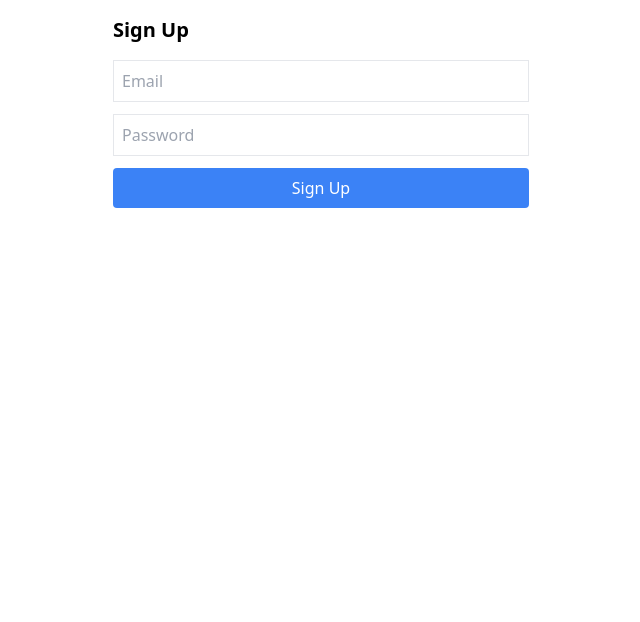
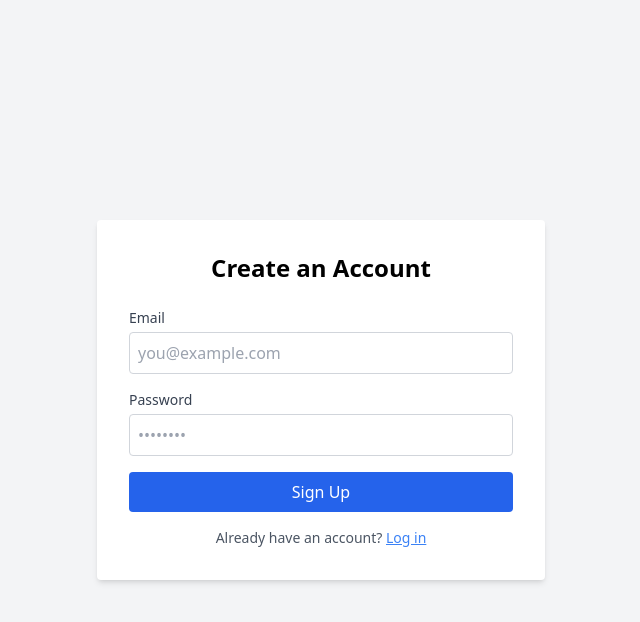
Before and after one commit to devikasu/Issue-tracker, a Next.js app: page /signup in a window 1280 px wide. Shown: the top 622 px of the page, without its empty margins (319-959 px from the left). Built offline with nearby package versions, Linux system fonts and the light colour scheme.

Commit message:
modification

```diff
--- a/pages/index.tsx
+++ b/pages/index.tsx
@@ -7,51 +7,76 @@ export default function LoginPage() {
   const [password, setPassword] = useState('');
   const [isSignUp, setIsSignUp] = useState(false);
   const [error, setError] = useState('');
+  const [loading, setLoading] = useState(false);
+
   const router = useRouter();
 
   const handleAuth = async () => {
     setError('');
+    setLoading(true);
+
     const { error } = isSignUp
       ? await supabase.auth.signUp({ email, password })
       : await supabase.auth.signInWithPassword({ email, password });
 
+    setLoading(false);
+
     if (error) {
       setError(error.message);
     } else {
-      router.push('/dashboard'); // ✅ Go to dashboard after login
+      router.push('/dashboard');
     }
   };
 
   return (
     <div className="min-h-screen flex items-center justify-center bg-gray-100">
       <div className="bg-white p-8 rounded shadow-md w-full max-w-md">
-        <h1 className="text-2xl font-bold mb-4">{isSignUp ? 'Sign Up' : 'Login'}</h1>
-        {error && <p className="text-red-500 mb-2">{error}</p>}
+        <h1 className="text-2xl font-bold mb-6 text-center">
+          {isSignUp ? 'Create an Account' : 'Login to Your Account'}
+        </h1>
+
+        {error && (
+          <div className="bg-red-100 border border-red-400 text-red-700 px-4 py-2 rounded mb-4">
+            {error}
+          </div>
+        )}
+
+        <label className="block mb-2 font-medium">Email</label>
         <input
           type="email"
-          placeholder="Email"
+          placeholder="you@example.com"
           className="w-full p-2 border border-gray-300 rounded mb-4"
           value={email}
           onChange={(e) => setEmail(e.target.value)}
         />
+
+        <label className="block mb-2 font-medium">Password</label>
         <input
           type="password"
-          placeholder="Password"
-          className="w-full p-2 border border-gray-300 rounded mb-4"
+          placeholder="••••••••"
+          className="w-full p-2 border border-gray-300 rounded mb-6"
           value={password}
           onChange={(e) => setPassword(e.target.value)}
         />
+
         <button
-          className="w-full bg-blue-500 text-white p-2 rounded"
+          className={`w-full p-2 rounded text-white ${
+            loading ? 'bg-blue-300' : 'bg-blue-600 hover:bg-blue-700'
+          }`}
           onClick={handleAuth}
+          disabled={loading}
         >
-          {isSignUp ? 'Sign Up' : 'Login'}
+          {loading ? 'Please wait...' : isSignUp ? 'Sign Up' : 'Login'}
         </button>
-        <p className="mt-4 text-center">
+
+        <p className="mt-6 text-center text-sm text-gray-600">
           {isSignUp ? 'Already have an account?' : "Don't have an account?"}{' '}
           <button
-            className="text-blue-500 underline"
-            onClick={() => setIsSignUp(!isSignUp)}
+            className="text-blue-500 underline font-medium"
+            onClick={() => {
+              setIsSignUp(!isSignUp);
+              setError('');
+            }}
           >
             {isSignUp ? 'Login' : 'Sign Up'}
           </button>
--- a/pages/signup.tsx
+++ b/pages/signup.tsx
@@ -1,56 +1,97 @@
-// pages/signup.tsx
 import { useState } from 'react';
+import { useRouter } from 'next/router';
 import { supabase } from '../lib/supabase';
-import { useRouter } from 'next/router';
 
 export default function Signup() {
   const router = useRouter();
   const [email, setEmail] = useState('');
   const [password, setPassword] = useState('');
   const [error, setError] = useState('');
+  const [loading, setLoading] = useState(false);
 
   const handleSignup = async (e: React.FormEvent) => {
     e.preventDefault();
+    setLoading(true);
+    setError('');
 
     const { error } = await supabase.auth.signUp({
       email,
       password,
       options: {
-        emailRedirectTo: 'http://localhost:3000/login', // 👈 Add this line
+        emailRedirectTo: 'http://localhost:3000/login',
       },
     });
+
+    setLoading(false);
 
     if (error) {
       setError(error.message);
     } else {
-      alert('Check your email for confirmation');
+      alert('Check your email to confirm your signup.');
       router.push('/login');
     }
   };
 
   return (
-    <div className="p-4 max-w-md mx-auto">
-      <h1 className="text-xl font-bold mb-4">Sign Up</h1>
-      <form onSubmit={handleSignup} className="flex flex-col gap-3">
+    <div className="min-h-screen flex items-center justify-center bg-gray-100 px-4">
+      <div className="bg-white p-8 rounded shadow-md w-full max-w-md">
+        <h1 className="text-2xl font-bold mb-6 text-center">Create an Account</h1>
+
+        {error && (
+          <div className="bg-red-100 border border-red-400 text-red-700 px-4 py-2 rounded mb-4">
+            {error}
+          </div>
+        )}
+
+        <form onSubmit={handleSignup} className="space-y-4">
+          <div>
+            <label htmlFor="email" className="block text-sm font-medium text-gray-700 mb-1">
+              Email
+            </label>
             <input
+              id="email"
               type="email"
-          placeholder="Email"
+              required
+              className="w-full p-2 border border-gray-300 rounded"
+              placeholder="you@example.com"
               value={email}
-          onChange={e => setEmail(e.target.value)}
+              onChange={(e) => setEmail(e.target.value)}
+            />
+          </div>
+
+          <div>
+            <label htmlFor="password" className="block text-sm font-medium text-gray-700 mb-1">
+              Password
+            </label>
+            <input
+              id="password"
+              type="password"
               required
-          className="border p-2"
+              className="w-full p-2 border border-gray-300 rounded"
+              placeholder="••••••••"
+              value={password}
+              onChange={(e) => setPassword(e.target.value)}
             />
-        <input
-          type="password"
-          placeholder="Password"
-          value={password}
-          onChange={e => setPassword(e.target.value)}
-          required
-          className="border p-2"
-        />
-        <button type="submit" className="bg-blue-500 text-white p-2 rounded">Sign Up</button>
-        {error && <p className="text-red-500">{error}</p>}
+          </div>
+
+          <button
+            type="submit"
+            disabled={loading}
+            className={`w-full p-2 text-white rounded ${
+              loading ? 'bg-blue-300' : 'bg-blue-600 hover:bg-blue-700'
+            }`}
+          >
+            {loading ? 'Signing up...' : 'Sign Up'}
+          </button>
         </form>
+
+        <p className="text-sm text-center mt-4 text-gray-600">
+          Already have an account?{' '}
+          <a href="/login" className="text-blue-500 underline font-medium">
+            Log in
+          </a>
+        </p>
+      </div>
     </div>
   );
 }
```
Also changed, not shown: pages/dashboard.tsx (+42 -29 lines). Lines whose indentation alone changed are shown as unchanged.
